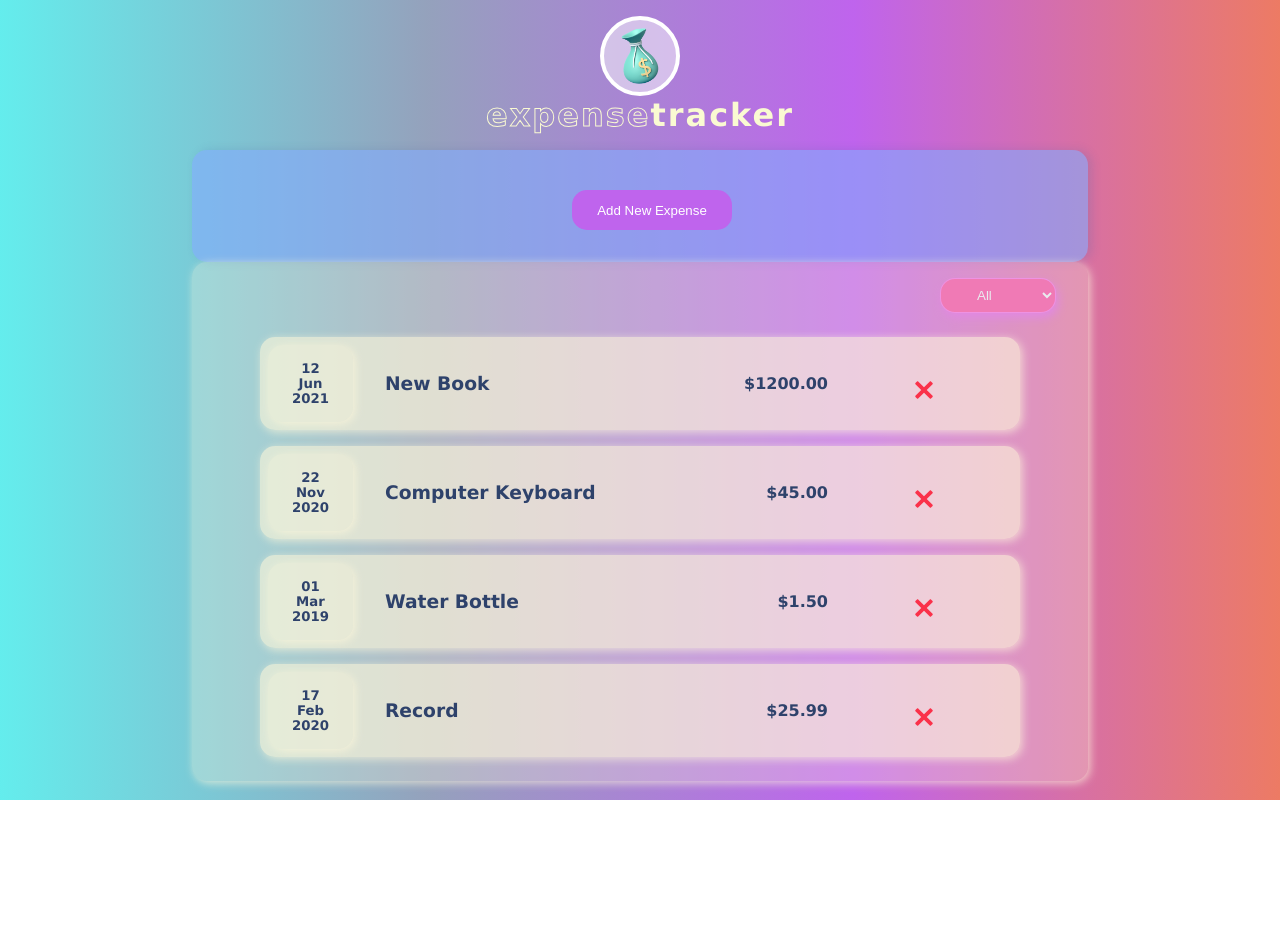
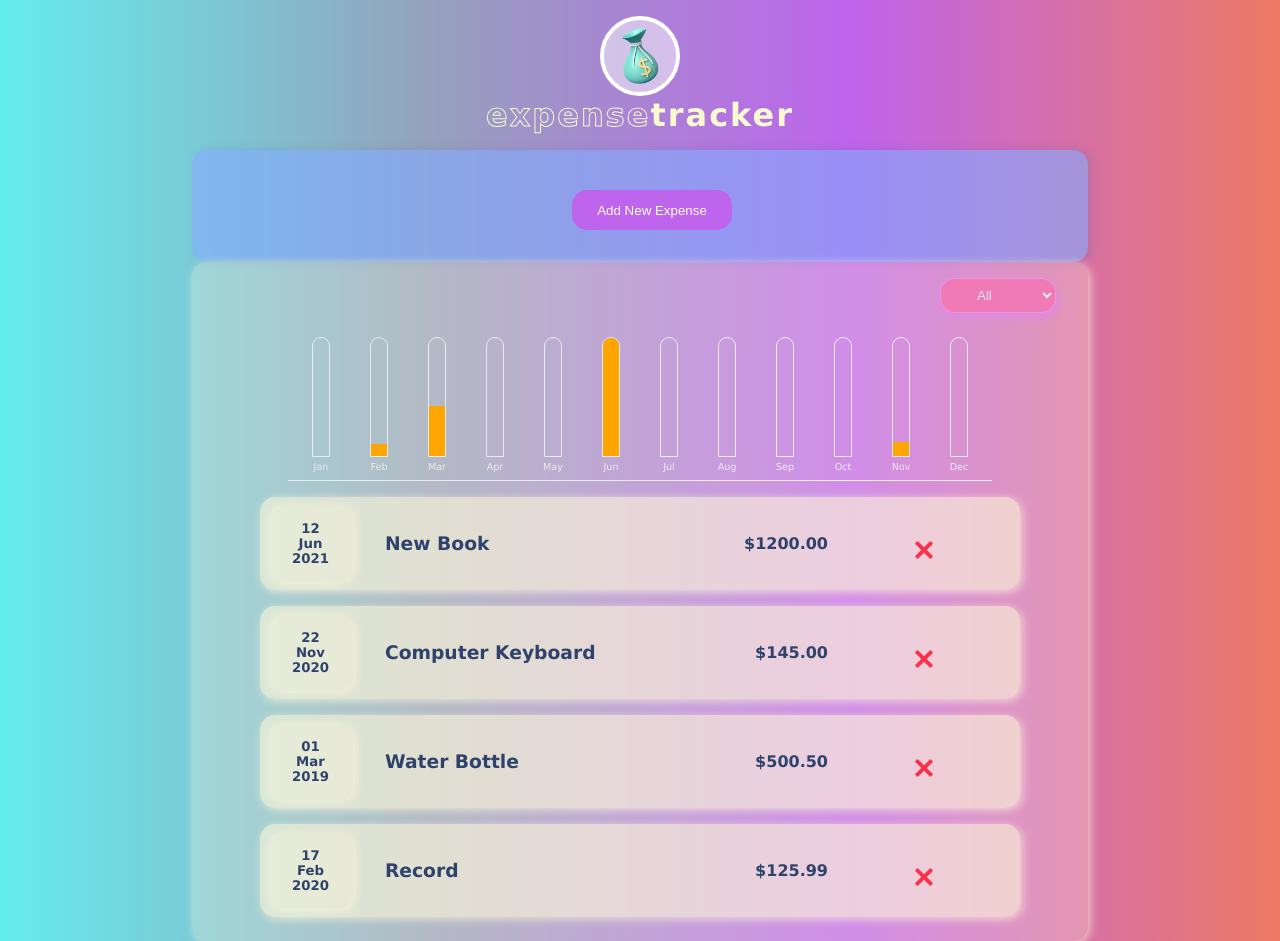
Before and after one commit to KirianaBrown/react-expense-tracker-v1, a React (Create React App) app in the folder app/: page / in a window 1280 px wide. Before the commit the page ends 800 px from the top, so only its background shows below. Built offline with nearby package versions, Linux system fonts and the light colour scheme.

Commit message:
fix error loading displayed filtered expenses

```diff
--- a/app/src/App.js
+++ b/app/src/App.js
@@ -15,19 +15,19 @@ const DUMMY_EXPENSES = [
     id: Math.random(),
     description: "Computer Keyboard",
     date: new Date(2020, 10, 22),
-    amount: "45.00",
+    amount: "145.00",
   },
   {
     id: Math.random(),
     description: "Water Bottle",
     date: new Date(2019, 2, 1),
-    amount: "1.50",
+    amount: "500.50",
   },
   {
     id: Math.random(),
     description: "Record",
     date: new Date(2020, 1, 17),
-    amount: "25.99",
+    amount: "125.99",
   },
 ];
 
@@ -41,6 +41,8 @@ function App() {
       return [...prevState, expense];
     });
   };
+
+  console.log(allExpenses);
 
   const deleteExpense = (key) => {
     setExpenses((prevState) => {
--- a/app/src/components/Chart/Chart.css
+++ b/app/src/components/Chart/Chart.css
@@ -0,0 +1,6 @@
+.chart {
+    width: 80%;
+    border-bottom: 1px solid #e9ecef;
+    display: flex;
+    justify-content: space-evenly;
+}
--- a/app/src/components/Chart/Chart.jsx
+++ b/app/src/components/Chart/Chart.jsx
@@ -1,7 +1,47 @@
+/*
+Component: CHart
+Parent: Expenses.jsx
+Children: ChartBar
+
+Info: Calc the amount out of 100 that the value represents and pass to set the height of the chartBars
+
+*/
+
+import ChartBar from "./ChartBar";
 import "./Chart.css";
 
 const Chart = (props) => {
-  return <h1>Chart</h1>;
+  const chartBars = [
+    { label: "Jan", amount: 0 },
+    { label: "Feb", amount: 0 },
+    { label: "Mar", amount: 0 },
+    { label: "Apr", amount: 0 },
+    { label: "May", amount: 0 },
+    { label: "Jun", amount: 0 },
+    { label: "Jul", amount: 0 },
+    { label: "Aug", amount: 0 },
+    { label: "Sep", amount: 0 },
+    { label: "Oct", amount: 0 },
+    { label: "Nov", amount: 0 },
+    { label: "Dec", amount: 0 },
+  ];
+
+  const amountValuesArray = props.expenses.map((el) => el.amount);
+  const maxAmountValue = Math.max(...amountValuesArray);
+
+  props.expenses.forEach((el) => {
+    const month = el.date.getMonth();
+    const elAmount = Math.round((+el.amount / maxAmountValue) * 100);
+    chartBars[month].amount += elAmount;
+  });
+
+  return (
+    <div className="chart">
+      {chartBars.map((el) => (
+        <ChartBar key={el.label} label={el.label} amount={el.amount} />
+      ))}
+    </div>
+  );
 };
 
 export default Chart;
--- a/app/src/components/Chart/ChartBar.css
+++ b/app/src/components/Chart/ChartBar.css
@@ -0,0 +1,29 @@
+.chartBars {
+    display: flex;
+    justify-content: space-evenly;
+    width: 100%;
+}
+
+.chartBar {
+    width: 18px;
+    height: 120px;
+    border: 1px solid #e9ecef;
+    border-top-left-radius: 10px;
+    border-top-right-radius: 10px;
+    margin: 1rem 1rem 0.25rem 1rem;
+    display: flex;
+    flex-direction: column-reverse;
+    overflow: hidden;
+}
+
+.chartBar--fill {
+    height: 100%;
+    background-color: orange;
+}
+
+.chartBarLabel {
+    color: #e9ecef;
+    font-size: 0.6rem;
+    text-align: center;
+    margin-bottom: 0.5rem;
+}
--- a/app/src/components/Chart/ChartBar.jsx
+++ b/app/src/components/Chart/ChartBar.jsx
@@ -0,0 +1,20 @@
+import "./ChartBar.css";
+
+const ChartBar = (props) => {
+  const fill = props.amount;
+  const fillPercentage = fill + "%";
+
+  return (
+    <div className="chartBar-outer">
+      <div className="chartBar">
+        <div
+          className="chartBar--fill"
+          style={{ height: fillPercentage }}
+        ></div>
+      </div>
+      <div className="chartBarLabel">{props.label}</div>
+    </div>
+  );
+};
+
+export default ChartBar;
--- a/app/src/components/Expenses/Expenses.jsx
+++ b/app/src/components/Expenses/Expenses.jsx
@@ -1,7 +1,7 @@
 /*
 Expenses Component
 Parent: App.jsx
-Children: ExpenseItem, ExpensesFilter
+Children: ExpenseItem, ExpensesFilter, Chart
 
 Info: Expenses Component is the main display container for rendering the array of expenses. It receives the data from the App.jsx component and renders each item individually. Containing a date component, title and amount.
 
@@ -9,46 +9,40 @@ Info: Expenses Component is the main display container for rendering the array o
 import { useState } from "react";
 import ExpenseItem from "./ExpenseItem";
 import ExpensesFilter from "./ExpensesFilter";
+import Chart from "../Chart/Chart";
 
 import "./Expenses.css";
 
 const Expenses = (props) => {
-  const [displayArray, setDisplayArray] = useState(props.expenses);
-
-  if (props.expenses.length === 0) {
-    return (
-      <div className="expenses">
-        <h3>No Expenses</h3>
-      </div>
-    );
-  }
+  const [filteredYear, setFilteredYear] = useState("All");
 
   const getItemToBeDeleted = (key) => {
     props.deleteExpense(key);
   };
 
   const selectedFilterYear = (year) => {
-    console.log(year);
+    setFilteredYear(year);
+  };
 
-    if (year !== "All") {
-      const filteredArray = props.expenses.filter(
-        (el) => el.date.getFullYear().toString() === year
-      );
-      setDisplayArray(filteredArray);
-    } else {
-      setDisplayArray(props.expenses);
-    }
-  };
+  let filteredArray = [];
+  if (filteredYear === "All") {
+    filteredArray = props.expenses;
+  } else {
+    filteredArray = props.expenses.filter(
+      (el) => el.date.getFullYear().toString() === filteredYear
+    );
+  }
 
   return (
     <div className="expenses">
       <ExpensesFilter selectedYearPassed={selectedFilterYear} />
+      <Chart expenses={filteredArray} />
       <ul className="expenses-list">
-        {displayArray.length === 0 && (
+        {filteredArray.length === 0 && (
           <h6 className="no-expenses">No Expenses</h6>
         )}
 
-        {displayArray.map((expense) => (
+        {filteredArray.map((expense) => (
           <ExpenseItem
             key={expense.id}
             id={expense.id}
--- a/app/src/components/NewExpense/NewExpenseForm.jsx
+++ b/app/src/components/NewExpense/NewExpenseForm.jsx
@@ -87,7 +87,7 @@ const NewExpenseForm = (props) => {
         <div className="newExpenseFormGroup form--description">
           <label>Description</label>
           <input
-            className={isDescriptionValid && "good"}
+            className={isDescriptionValid ? "good" : undefined}
             type="text"
             onChange={enterDescriptionHandler}
             value={enteredDescription}
@@ -96,7 +96,7 @@ const NewExpenseForm = (props) => {
         <div className="newExpenseFormGroup form--amount">
           <label>Amount</label>
           <input
-            className={isAmountValid && "good"}
+            className={isAmountValid ? "good" : undefined}
             type="number"
             onChange={enterAmountHandler}
             value={enteredAmount}
@@ -107,7 +107,7 @@ const NewExpenseForm = (props) => {
         <div className="newExpenseFormGroup form--amount">
           <label>Date</label>
           <input
-            className={isDateValid && "good"}
+            className={isDateValid ? "good" : undefined}
             type="date"
             onChange={enterDateHandler}
             value={enteredDate}
```
